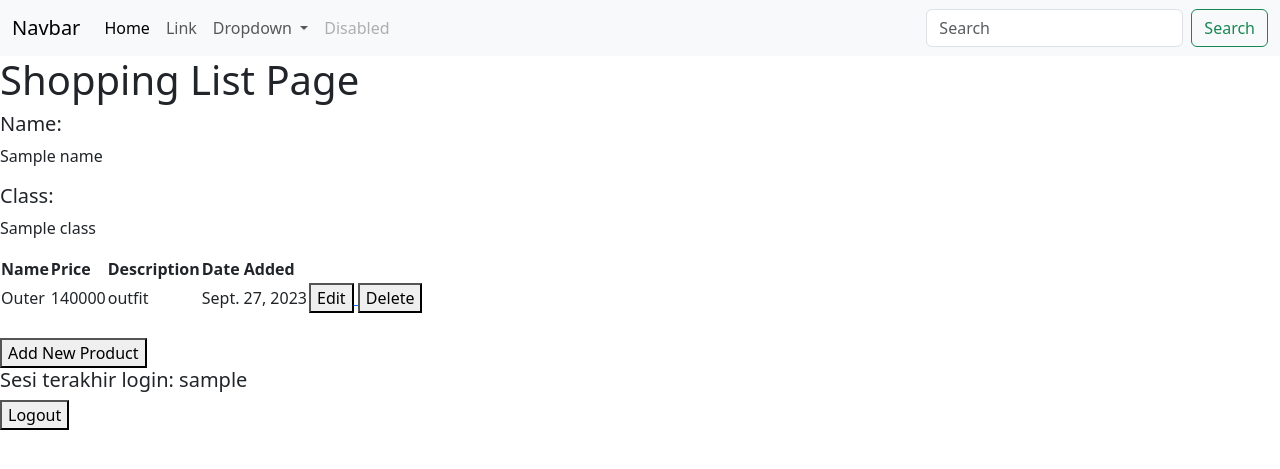
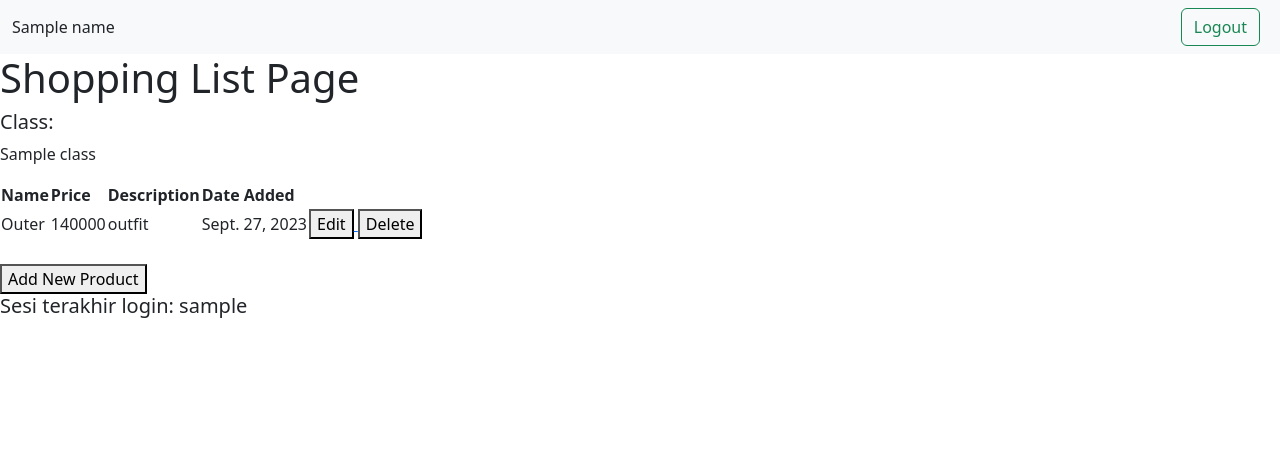
Before and after one commit to shabhias/shopping-list, a Django app: template main/templates/main.html in a window 1280 px wide. Shown: the top 469 px of the page. Run offline with Django 4.2, Linux system fonts and the light colour scheme; data comes from the database, SQL or seed files in the repository; both versions use the stored data as it was after the commit; the template is opened without the code that fills it: values that come from a table or form of the project are taken from there, most other values are stand-ins (such as "Sample title", 1, 10 or a date in 2020).

Commit message:
menambahkan NavBar Logout

```diff
--- a/main/templates/main.html
+++ b/main/templates/main.html
@@ -2,47 +2,17 @@
 {% extends 'base.html' %}
 
 {% block content %}
-<nav class="navbar navbar-expand-lg bg-body-tertiary">
-    <div class="container-fluid">
-      <a class="navbar-brand" href="#">Navbar</a>
-      <button class="navbar-toggler" type="button" data-bs-toggle="collapse" data-bs-target="#navbarSupportedContent" aria-controls="navbarSupportedContent" aria-expanded="false" aria-label="Toggle navigation">
-        <span class="navbar-toggler-icon"></span>
-      </button>
-      <div class="collapse navbar-collapse" id="navbarSupportedContent">
-        <ul class="navbar-nav me-auto mb-2 mb-lg-0">
-          <li class="nav-item">
-            <a class="nav-link active" aria-current="page" href="#">Home</a>
-          </li>
-          <li class="nav-item">
-            <a class="nav-link" href="#">Link</a>
-          </li>
-          <li class="nav-item dropdown">
-            <a class="nav-link dropdown-toggle" href="#" role="button" data-bs-toggle="dropdown" aria-expanded="false">
-              Dropdown
-            </a>
-            <ul class="dropdown-menu">
-              <li><a class="dropdown-item" href="#">Action</a></li>
-              <li><a class="dropdown-item" href="#">Another action</a></li>
-              <li><hr class="dropdown-divider"></li>
-              <li><a class="dropdown-item" href="#">Something else here</a></li>
-            </ul>
-          </li>
-          <li class="nav-item">
-            <a class="nav-link disabled" aria-disabled="true">Disabled</a>
-          </li>
-        </ul>
-        <form class="d-flex" role="search">
-          <input class="form-control me-2" type="search" placeholder="Search" aria-label="Search">
-          <button class="btn btn-outline-success" type="submit">Search</button>
-        </form>
-      </div>
+
+<nav class="navbar bg-body-tertiary">
+  <form class="container-fluid justify-content-start">
+    <th> {{name}}</th>
+    <div class="ms-auto order-2">
+      <a href="{% url 'main:logout' %}" class="btn btn-outline-success me-2" type="button">Logout</a>
     </div>
-  </nav>
+  </form>
+</nav>
 
     <h1>Shopping List Page</h1>
-
-    <h5>Name:</h5>
-    <p>{{name}}</p>
 
     <h5>Class:</h5>
     <p>{{class}}</p>
@@ -89,10 +59,10 @@
 
     <h5>Sesi terakhir login: {{ last_login }}</h5>
 
-    <a href="{% url 'main:logout' %}">
+    {% comment %} <a href="{% url 'main:logout' %}">
         <button>
             Logout
         </button>
-    </a>
+    </a> {% endcomment %}
 
 {% endblock content %}
```
Also changed, not shown: db.sqlite3.
